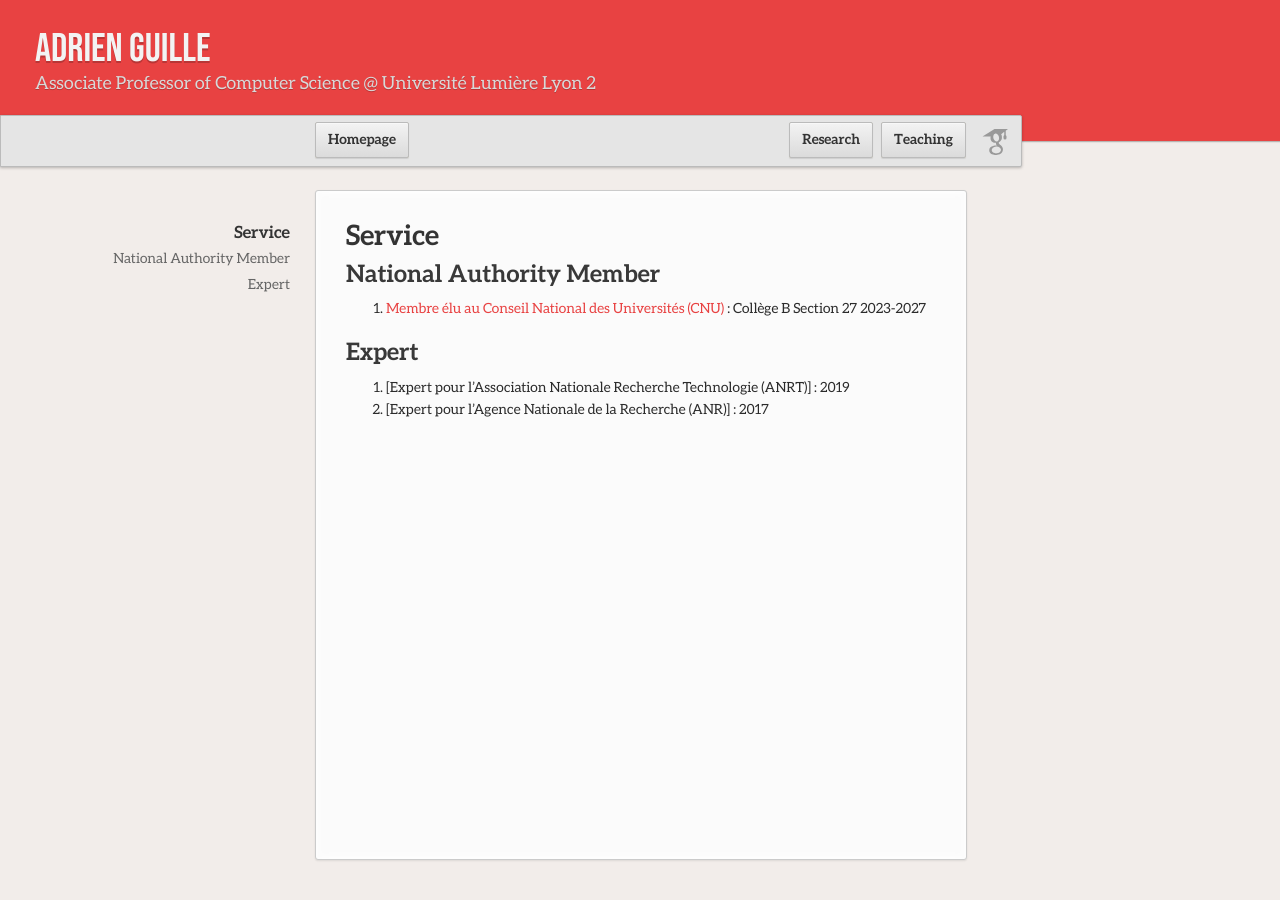
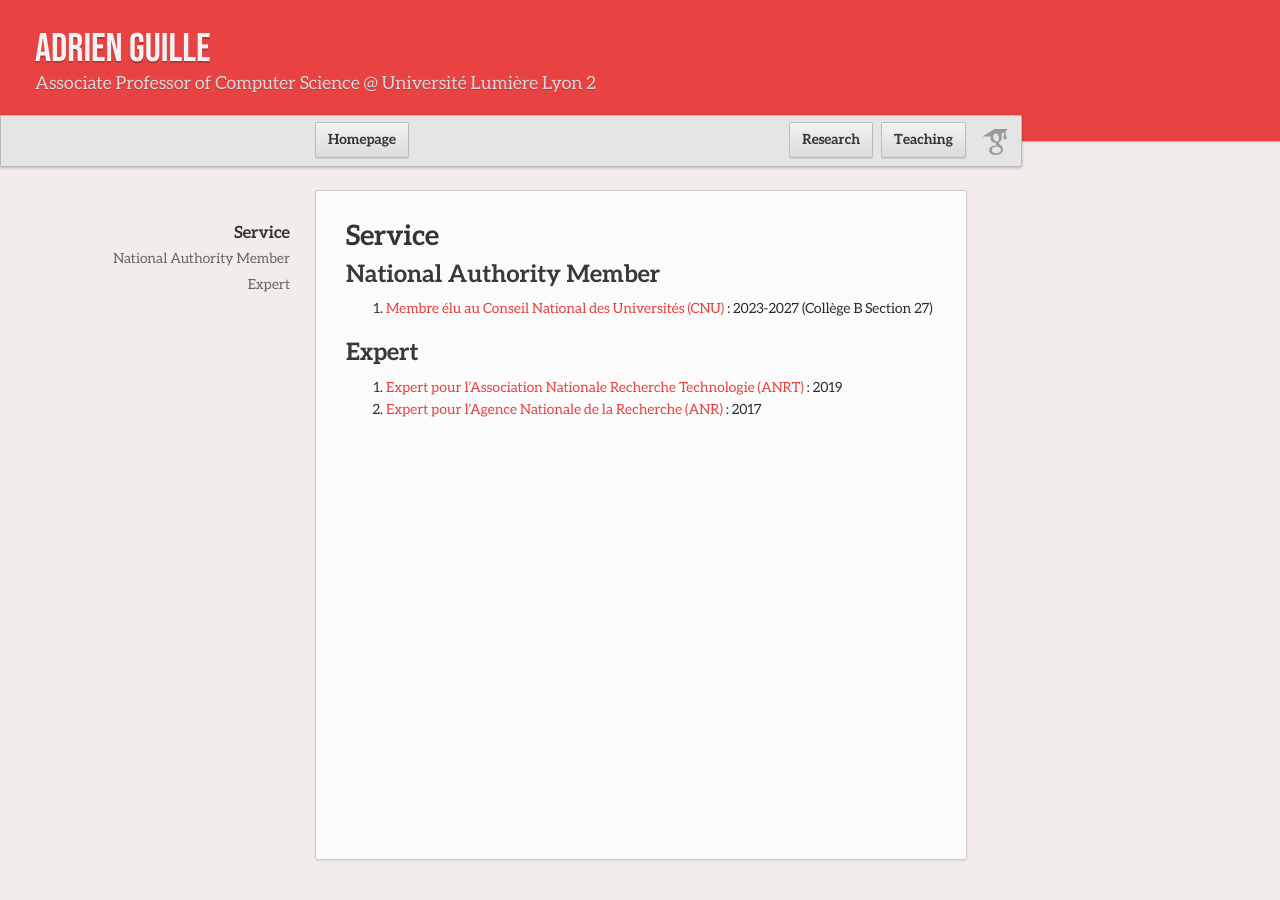
Before and after one commit to AdrienGuille/adrienguille.github.io, a Jekyll site: the page built from service.md, in a window 1280 px wide. Built offline with Jekyll 4.4.1, drawn with Linux system fonts in a browser that asks for light colours; our own code applies the rules of GitHub Pages for plain Markdown files.

```diff
--- a/service.md
+++ b/service.md
@@ -1,8 +1,8 @@
 # Service
 
 ## National Authority Member
-- [Membre élu au Conseil National des Universités (CNU)](#) : Collège B Section 27 2023-2027
+- [Membre élu au Conseil National des Universités (CNU)](#) : 2023-2027 (Collège B Section 27)
 
 ## Expert
-- [Expert pour l'Association Nationale Recherche Technologie (ANRT)] : 2019
-- [Expert pour l'Agence Nationale de la Recherche (ANR)] : 2017
+- [Expert pour l'Association Nationale Recherche Technologie (ANRT)](#) : 2019
+- [Expert pour l'Agence Nationale de la Recherche (ANR)](#) : 2017
```
